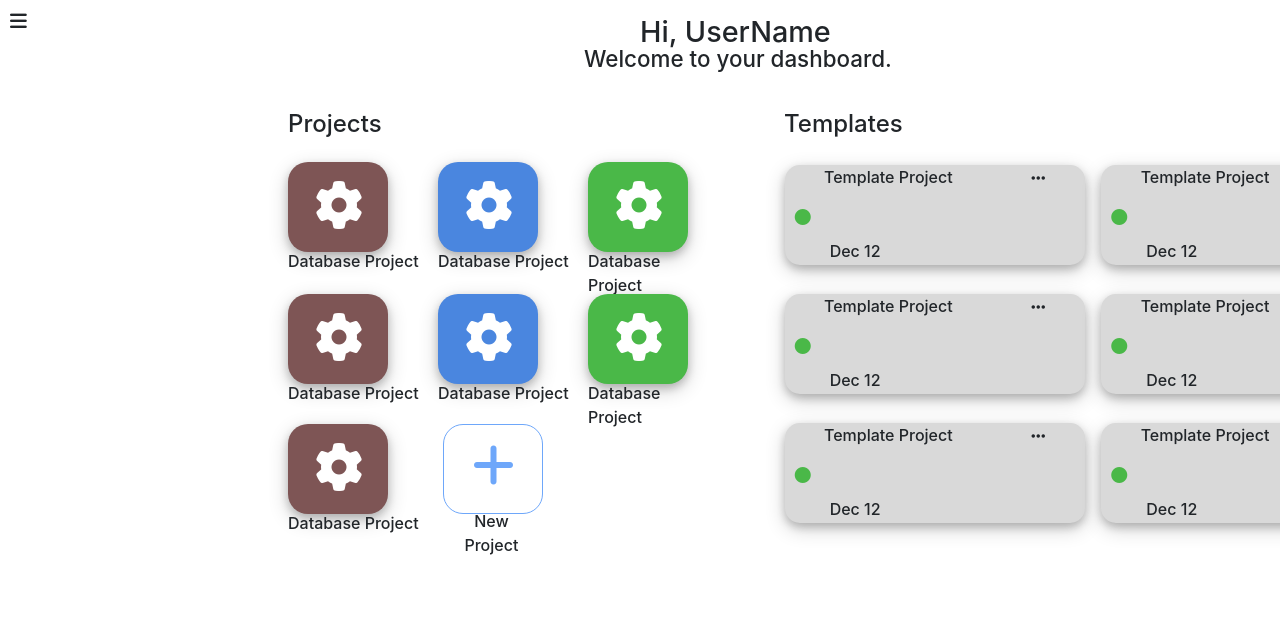
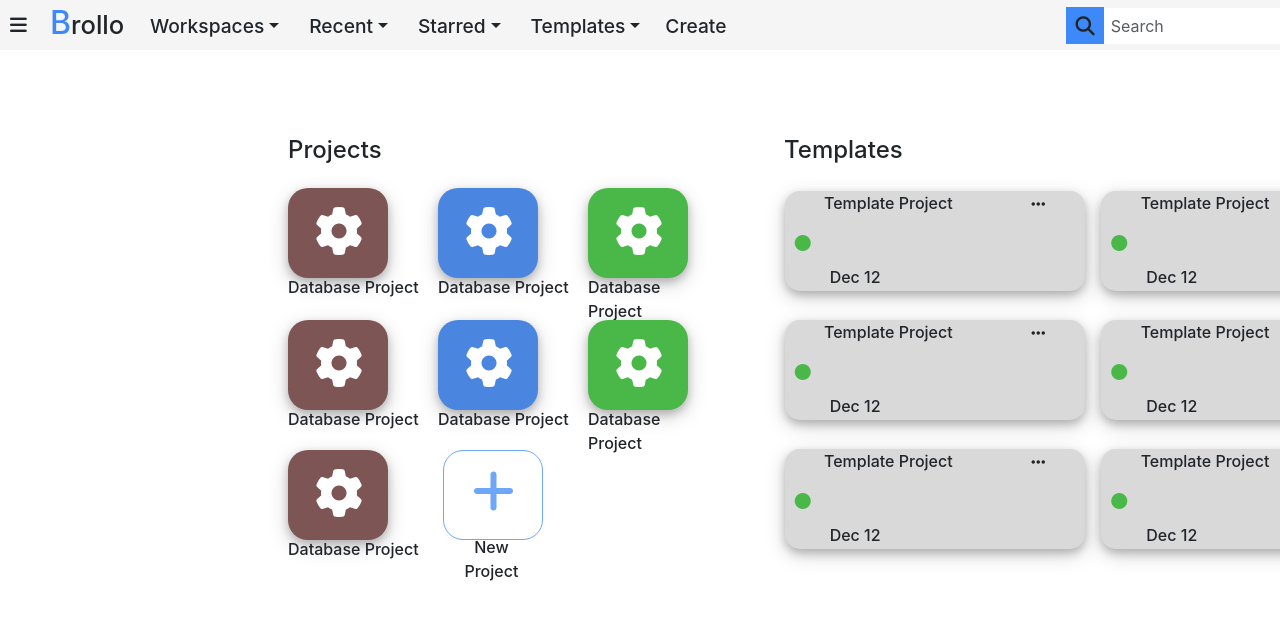
Before and after one commit to Sugorr/brollo, a React (Create React App) app: page /dashboard in a window 1280 px wide. Shown: the top 618 px of the page. Built offline with nearby package versions, Linux system fonts and the light colour scheme.

Commit message:
Adding DashBoard Navbar and Home Navbar Responsive Continue

```diff
--- a/src/components/Navbar.js
+++ b/src/components/Navbar.js
@@ -31,6 +31,7 @@ function Navbar() {
                                 <Link to="/plans" className="Nav-Resources nav-item text-decoration-none
                                 text-secondary">Resources</Link>
                             </li>
+                            <div className="Login-Get-Brollo">
                                 <li className="nav-item">
                                     <Link to="login" className="Nav-Login text-decoration-none">
                                     <i class="fa-solid fa-user"></i>Login</Link>
@@ -39,6 +40,7 @@ function Navbar() {
                                     <Link to="/" className="Nav-Get-Brollo text-decoration-none">
                                     Get Brollo</Link>
                                 </li>
+                            </div>
                         </ul>
                     </div>
                 </nav>
--- /dev/null
+++ b/src/components/dashboard-components/Dashboard-Navbar/DashboardNavbar.css
@@ -0,0 +1,87 @@
+#Dashboard-Navbar-Section .Navbar-Main-Container {
+    background-color: whitesmoke;
+    width: 100%;
+    height: 50px;
+    position: relative;
+    bottom: 10px;
+}
+#Dashboard-Navbar-Section .Navbar-Sidebar {
+    position: relative;
+    top: 14px;
+}
+#Dashboard-Navbar-Section .Navbar-Title {
+    display: flex;
+    position: relative;
+    left: 50px;
+    bottom: 10px;
+}
+#Dashboard-Navbar-Section .Narbar-Blue-B {
+    font-size: 2rem;
+    position: relative;
+    bottom: 15px;
+    color: #3E89F9;
+    font-weight: 500;
+}
+#Dashboard-Navbar-Section .Navbar-Rollo {
+    font-size: 1.60rem;
+    position: relative;
+    bottom: 8px;
+    font-weight: 500;
+}
+#Dashboard-Navbar-Section .dropdown {
+    z-index: 10;
+    font-size: 1.20rem;
+    font-weight: 500;
+    margin-left: 30px;
+}
+#Dashboard-Navbar-Section .Navbar-Item {
+    display: flex;
+    position: relative;
+    bottom: 76px;
+    left: 120px;
+}
+#Dashboard-Navbar-Section  .Navbar-Create-Container {
+    font-size: 1.20rem;
+    font-weight: 500;
+    cursor: pointer;
+    z-index: 10;
+}
+#Dashboard-Navbar-Section .Navbar-Create {
+    position: relative;
+    left: 25px;
+}
+#Dashboard-Navbar-Section .form-control {
+    width: 200px;
+    position: relative;
+    bottom: 14px;
+    left: 400px;
+    border-style: none;
+}
+#Dashboard-Navbar-Section .Navbar-Search {
+    position: relative;
+    right: 40px;
+}
+#Dashboard-Navbar-Section .fa-magnifying-glass {
+   font-size: 1.20rem;
+   background-color: #3E89F9;
+   padding: 9px;
+   z-index: 10;
+   position: relative;
+   left: 405px;
+   bottom: 5px;
+}
+#Dashboard-Navbar-Section .Navbar-Search-Icon {
+    z-index: 10;
+}
+#Dashboard-Navbar-Section .Navbar-Icons-Container {
+    display: flex;
+    position: relative;
+    left: 350px;
+    top: 6px;
+}
+#Dashboard-Navbar-Section .Navbar-Icons {
+    margin-left: 20px;
+    font-size: 1.20rem;
+    z-index: 10;
+    cursor: pointer;
+}
--- /dev/null
+++ b/src/components/dashboard-components/Dashboard-Navbar/DashboardNavbar.js
@@ -0,0 +1,83 @@
+import Sidebar from "../Sidebar/Sidebar";
+import "./DashboardNavbar.css";
+function DashboardNavbar() {
+    return (
+        <>
+            <div id="Dashboard-Navbar-Section">
+                <div className="Navbar-Main-Container">
+                    <div className="Navbar-Sidebar">
+                        <Sidebar />
+                    </div>
+                    <div className="Navbar-Title">
+                        <p className="Narbar-Blue-B">B</p>
+                        <p className="Navbar-Rollo">rollo</p>
+                    </div>
+                    <div className="Navbar-Item">
+                        <div className="dropdown">
+                            <div className="dropdown-toggle" type="button" data-bs-toggle="dropdown"
+                                aria-expanded="false">
+                                Workspaces
+                            </div>
+                            <ul className="dropdown-menu">
+                                <li><a className="dropdown-item" href="/#">Action</a></li>
+                                <li><a className="dropdown-item" href="/#">Another action</a></li>
+                                <li><a className="dropdown-item" href="/#">Something else here</a></li>
+                            </ul>
+                        </div>
+                        <div className="dropdown">
+                            <div className="dropdown-toggle" type="button" data-bs-toggle="dropdown"
+                                aria-expanded="false">
+                                Recent
+                            </div>
+                            <ul className="dropdown-menu">
+                                <li><a className="dropdown-item" href="/#">Action</a></li>
+                                <li><a className="dropdown-item" href="/#">Another action</a></li>
+                                <li><a className="dropdown-item" href="/#">Something else here</a></li>
+                            </ul>
+                        </div>
+                        <div className="dropdown">
+                            <div className="dropdown-toggle" type="button" data-bs-toggle="dropdown"
+                                aria-expanded="false">
+                                Starred
+                            </div>
+                            <ul className="dropdown-menu">
+                                <li><a className="dropdown-item" href="/#">Action</a></li>
+                                <li><a className="dropdown-item" href="/#">Another action</a></li>
+                                <li><a className="dropdown-item" href="/#">Something else here</a></li>
+                            </ul>
+                        </div>
+                        <div className="dropdown">
+                            <div className="dropdown-toggle" type="button" data-bs-toggle="dropdown"
+                                aria-expanded="false">
+                                Templates
+                            </div>
+                            <ul className="dropdown-menu">
+                                <li><a className="dropdown-item" href="/#">Action</a></li>
+                                <li><a className="dropdown-item" href="/#">Another action</a></li>
+                                <li><a className="dropdown-item" href="/#">Something else here</a></li>
+                            </ul>
+                        </div>
+                        <div className="Navbar-Create-Container">
+                            <p className="Navbar-Create">Create</p>
+                        </div>
+                        <div className="Navbar-Search">
+                            <form className="d-flex" role="search">
+                                <div>
+                                    <i className="fa-solid fa-magnifying-glass"></i>
+                                </div>
+                                <input className="form-control me-2" type="search" placeholder="Search"
+                                aria-label="Search"/>
+                            </form>
+                        </div>
+                        <div className="Navbar-Icons-Container">
+                            <i className="Navbar-Icons fa-solid fa-bell"></i>
+                            <i className="Navbar-Icons fa-sharp fa-solid fa-question"></i>
+                            <i className="Navbar-Icons fa-solid fa-circle-half-stroke"></i>
+                        </div>
+                    </div>
+                </div>
+            </div>
+        </>
+    )
+}
+export default DashboardNavbar;
--- a/src/pages/Dashboard.js
+++ b/src/pages/Dashboard.js
@@ -1,14 +1,14 @@
 import React from 'react'
-import Sidebar from '../components/dashboard-components/Sidebar/Sidebar';
 import Projects from '../components/dashboard-components/Projects/Projects';
 import Template from '../components/dashboard-components/Templates/Templates';
 import "./pageStyles/Dashboard.css";
+import DashboardNavbar from '../components/dashboard-components/Dashboard-Navbar/DashboardNavbar';
 function Dashboard() {
   return (
     <>
-      <p className="UserName">Hi, UserName</p>
-      <p className="Welcome">Welcome to your dashboard.</p>
-      <Sidebar />
+      {/* <p className="UserName">Hi, UserName</p> */}
+      {/* <p className="Welcome">Welcome to your dashboard.</p> */}
+      <DashboardNavbar />
       <div className="Dashboard-Projects">
         <Projects />
       </div>
```
Also changed, not shown: src/components/Navbar.css (+98 -45 lines). Lines whose indentation alone changed are shown as unchanged.
